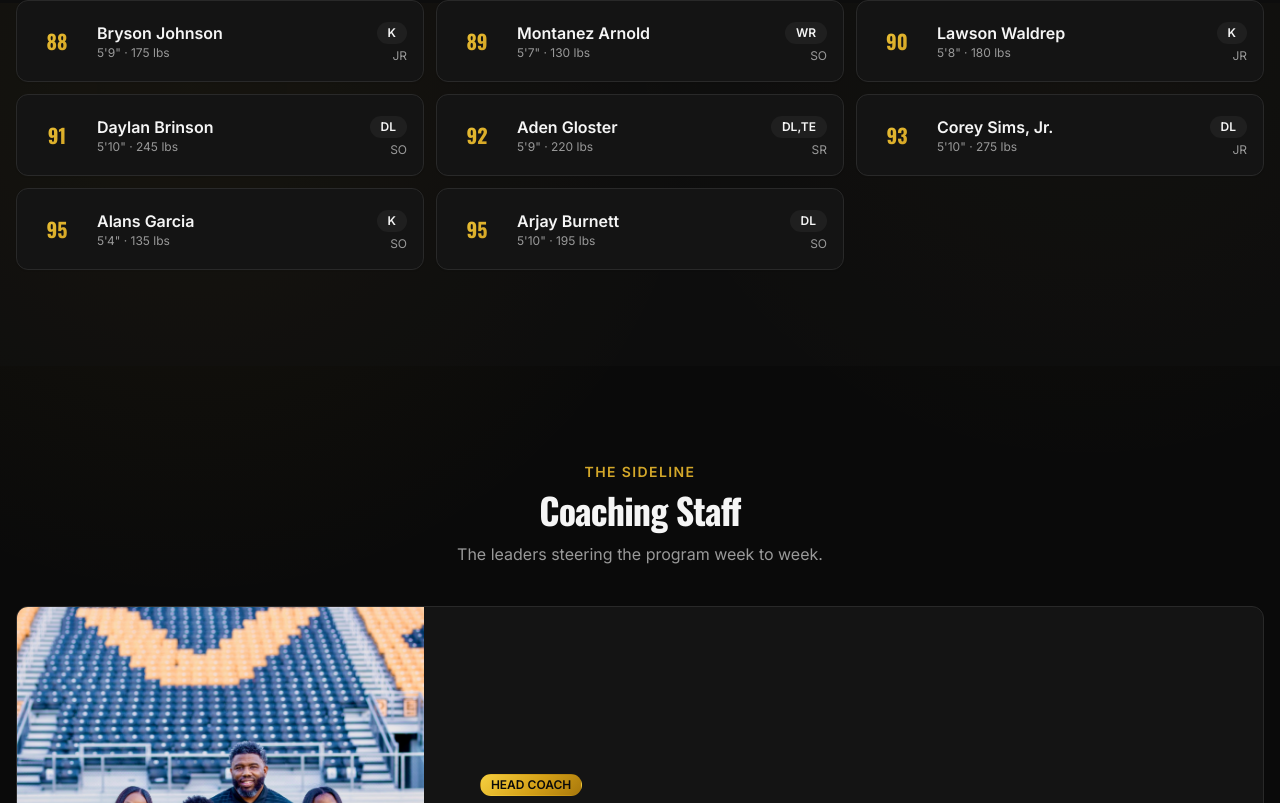
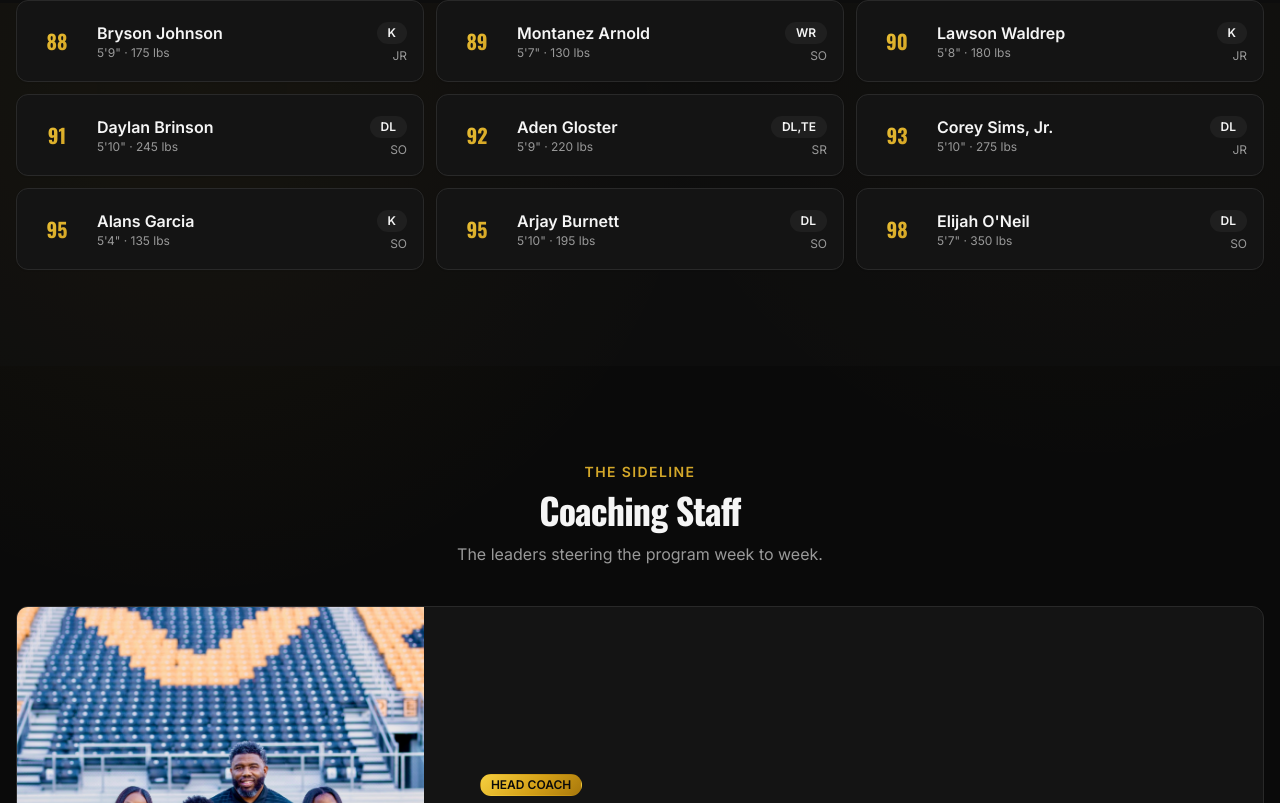
Before and after one commit to calebbsides/vhs-wildcats, a React (Vite) app: page / in a window 1280 px wide. Shown: the part 11197-12000 px from the top of the page. Built offline with nearby package versions, Linux system fonts and the light colour scheme.

Commit message:
Update content.ts

```diff
--- a/src/data/content.ts
+++ b/src/data/content.ts
@@ -328,7 +328,7 @@ export const content = {
      { number: 93, name: "Corey Sims, Jr.", position: "DL", grade: "JR", heightIn: 70, weightLb: 275 },
      { number: 95, name: "Alans Garcia", position: "K", grade: "SO", heightIn: 64, weightLb: 135 },
      { number: 95, name: "Arjay Burnett", position: "DL", grade: "SO", heightIn: 70, weightLb: 195 },
-  //   { number: 98, name: "Elijah O'Neil", position: "DL", grade: "SO", heightIn: 67, weightLb: 350 },
+     { number: 98, name: "Elijah O'Neil", position: "DL", grade: "SO", heightIn: 67, weightLb: 350 },
   //   { number: 99, name: "Kieran Johnson", position: "DL", grade: "SR", heightIn: 76, weightLb: 300 },
   //   { number: 00, name: "Blake Givens", position: "OL", grade: "S0", heightIn: 65, weightLb: 170 },
   //   { number: 00, name: "Imarion Drayton", position: "TE", grade: "FR", heightIn: 76, weightLb: 235 },
```
